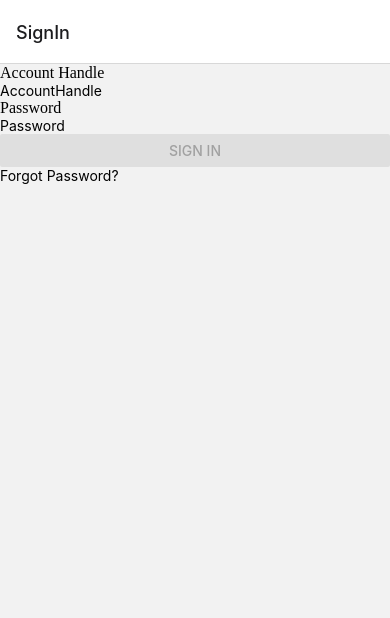
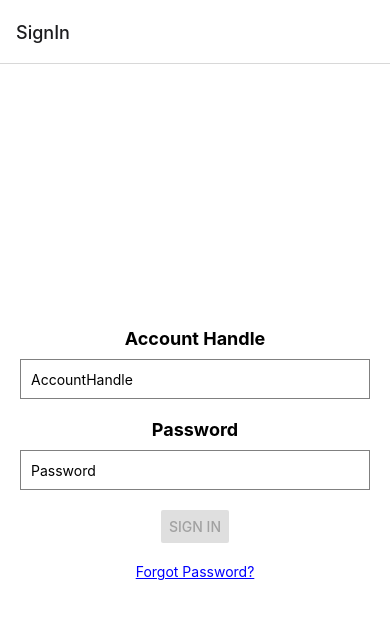
Before and after one commit to psankar/immiapp, a React Native app: screen /SignIn in a window 390 px wide. Shown: the top 618 px of the page. Built offline with nearby package versions, Linux system fonts and the light colour scheme.

Commit message:
Prettify things

```diff
--- a/src/screens/SignIn.tsx
+++ b/src/screens/SignIn.tsx
@@ -1,5 +1,5 @@
 import React, { useState, useContext } from "react";
-import { View, TextInput, Button, Text } from "react-native";
+import { View, TextInput, Button, Text, StyleSheet } from "react-native";
 import { AuthContext, AuthContextType } from "../context/AuthContext";
 
 const SignIn = () => {
@@ -59,26 +59,62 @@ const SignIn = () => {
   };
 
   return (
-    <View>
-      <label>Account Handle</label>
+    <View style={styles.container}>
+      <Text style={styles.label}>Account Handle</Text>
       <TextInput
         aria-label="AccountHandle"
+        style={styles.input}
         placeholder="AccountHandle"
         value={accountHandle}
         onChangeText={handleAccountHandleChange}
       />
-      <label>Password</label>
+      <Text style={styles.label}>Password</Text>
       <TextInput
+        style={styles.input}
         placeholder="Password"
         value={password}
         onChangeText={handlePasswordChange}
         secureTextEntry
       />
       <Button title="Sign In" onPress={handleSignIn} disabled={!isValid} />
-      <Text onPress={handleForgotPassword}>Forgot Password?</Text>
-      {error ? <Text>{error}</Text> : null}
+      <Text style={styles.forgotPassword} onPress={handleForgotPassword}>
+        Forgot Password?
+      </Text>
+      {error ? <Text style={styles.error}>{error}</Text> : null}
     </View>
   );
 };
 
+const styles = StyleSheet.create({
+  container: {
+    flex: 1,
+    justifyContent: "center",
+    alignItems: "center",
+    backgroundColor: "#fff",
+    padding: 20,
+  },
+  label: {
+    fontSize: 18,
+    fontWeight: "bold",
+    marginBottom: 10,
+  },
+  input: {
+    height: 40,
+    borderColor: "gray",
+    borderWidth: 1,
+    marginBottom: 20,
+    padding: 10,
+    width: "100%",
+  },
+  forgotPassword: {
+    marginTop: 20,
+    color: "blue",
+    textDecorationLine: "underline",
+  },
+  error: {
+    color: "red",
+    marginTop: 20,
+  },
+});
+
 export default SignIn;
```
